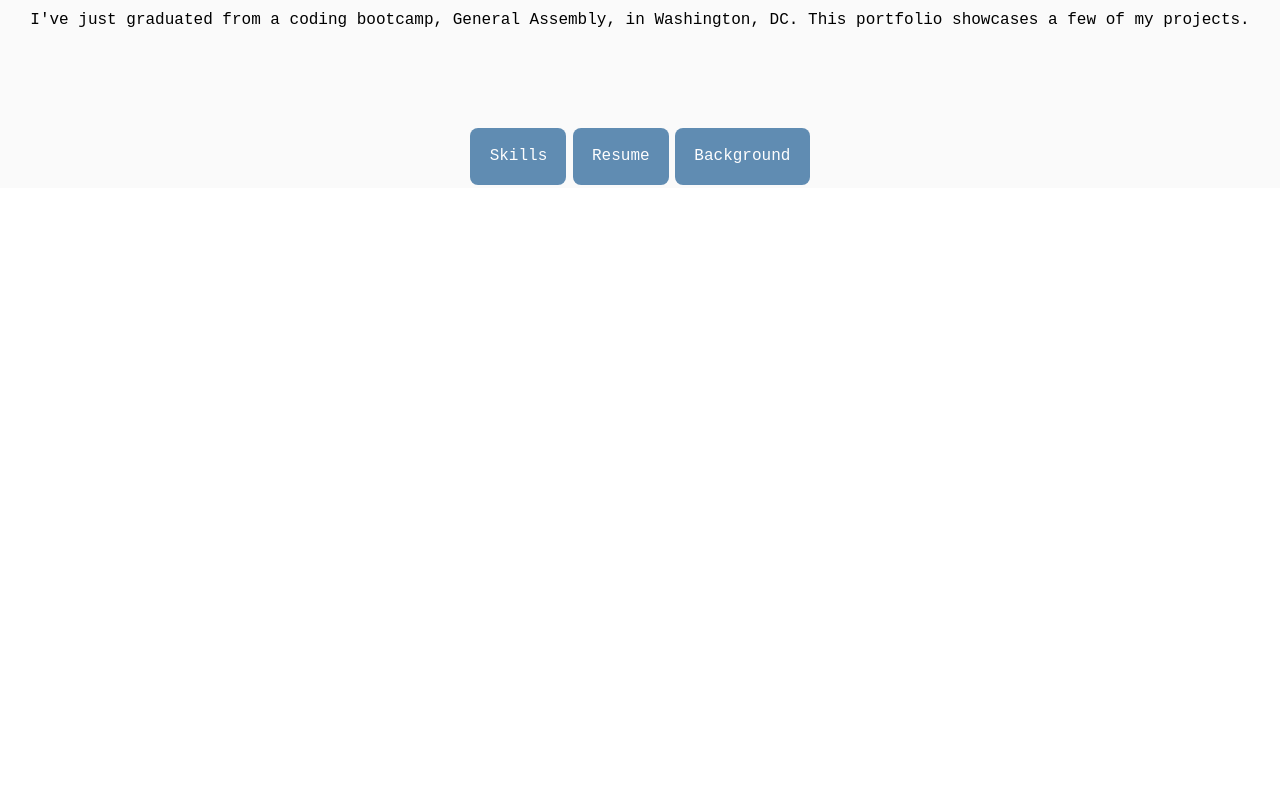
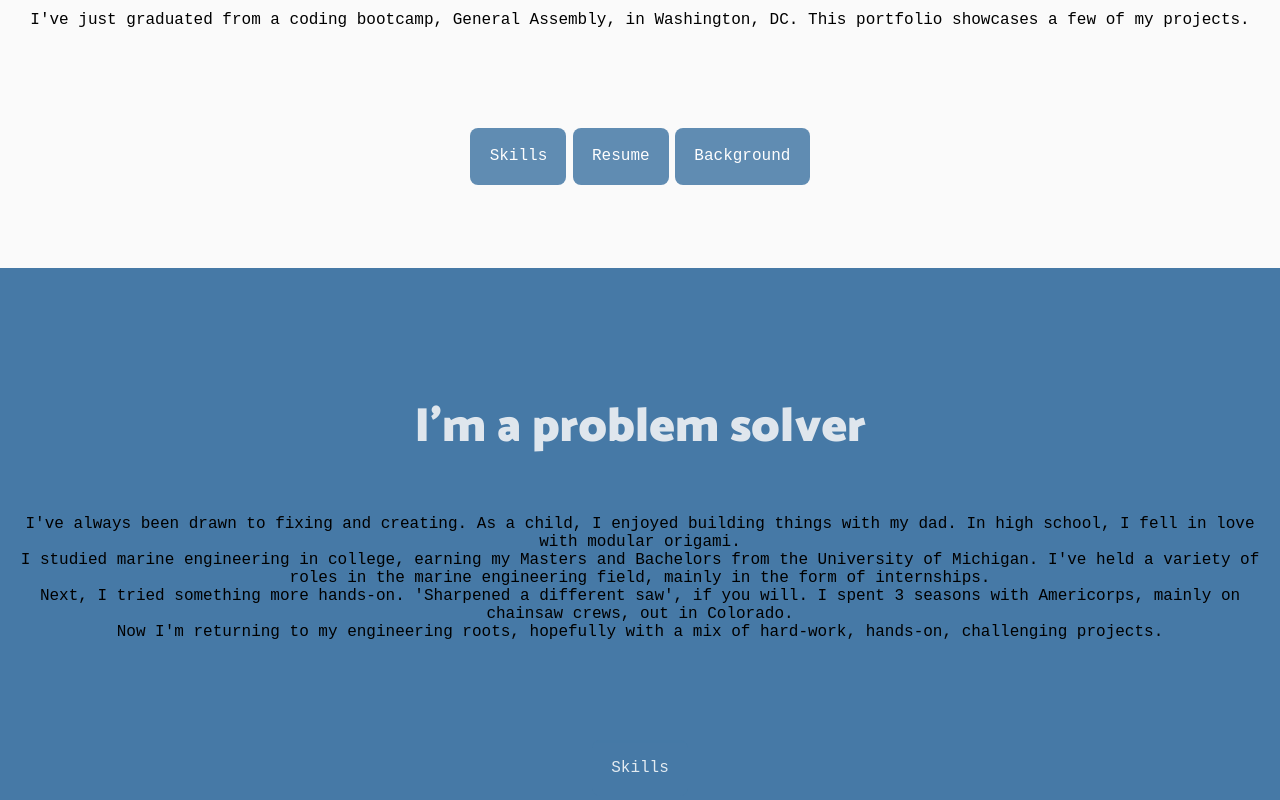
Before and after one commit to saralaffin/portfolio-vue, a Vue app: page / in a window 1280 px wide. Shown: the part 1036-1836 px from the top of the page. Before the commit the page ends 1224 px from the top, so only its background shows below. Built offline with nearby package versions, Linux system fonts and the light colour scheme.

Commit message:
add background section

```diff
--- a/src/App.vue
+++ b/src/App.vue
@@ -3,6 +3,7 @@
     <NavBar msg="Welcome to Your Vue.js App" />
     <Header />
     <About />
+    <Background />
   </div>
 </template>
 
@@ -10,6 +11,7 @@
 import NavBar from "./components/NavBar.vue";
 import Header from "./components/Header.vue";
 import About from "./components/About.vue";
+import Background from "./components/Background.vue";
 
 export default {
   name: "App",
@@ -17,6 +19,7 @@ export default {
     Header,
     NavBar,
     About,
+    Background,
   },
 };
 </script>
--- a/src/components/About.vue
+++ b/src/components/About.vue
@@ -3,7 +3,7 @@
     <h2>
       I've learned a lot over the past few months!
     </h2>
-    <p class="lead mb-5">
+    <p>
       I've just graduated from a coding bootcamp, General Assembly, in
       Washington, DC. This portfolio showcases a few of my projects.
     </p>
@@ -40,6 +40,9 @@ p {
   text-align: center;
   padding: 1em;
   margin-top: 4vh;
+}
+p,
+.link-container {
   margin-bottom: 10vh;
 }
 .link-container {
--- /dev/null
+++ b/src/components/Background.vue
@@ -0,0 +1,58 @@
+<template>
+  <div id="background">
+    <h2>
+      I'm a problem solver
+    </h2>
+    <p>
+      I've always been drawn to fixing and creating. As a child, I enjoyed
+      building things with my dad. In high school, I fell in love with modular
+      origami. <br />
+      I studied marine engineering in college, earning my Masters and Bachelors
+      from the University of Michigan. I've held a variety of roles in the
+      marine engineering field, mainly in the form of internships. <br />
+      Next, I tried something more hands-on. 'Sharpened a different saw', if you
+      will. I spent 3 seasons with Americorps, mainly on chainsaw crews, out in
+      Colorado. <br />
+      Now I'm returning to my engineering roots, hopefully with a mix of
+      hard-work, hands-on, challenging projects.
+    </p>
+    <div class="link-container">
+      <a href="#skills">Skills</a>
+    </div>
+  </div>
+</template>
+
+<script>
+export default {
+  name: "About",
+  props: {
+    msg: String,
+  },
+};
+</script>
+
+<style scoped>
+#background {
+  background-color: #4679a6;
+  display: flex;
+  flex-direction: column;
+  align-items: center;
+}
+h2 {
+  color: #fafafa;
+}
+p {
+  text-align: center;
+  padding: 1em;
+  margin-top: 4vh;
+  margin-bottom: 10vh;
+}
+.link-container {
+  display: flex;
+  flex-wrap: wrap;
+  justify-content: center;
+}
+a {
+  margin: 0.2em;
+}
+</style>
```
